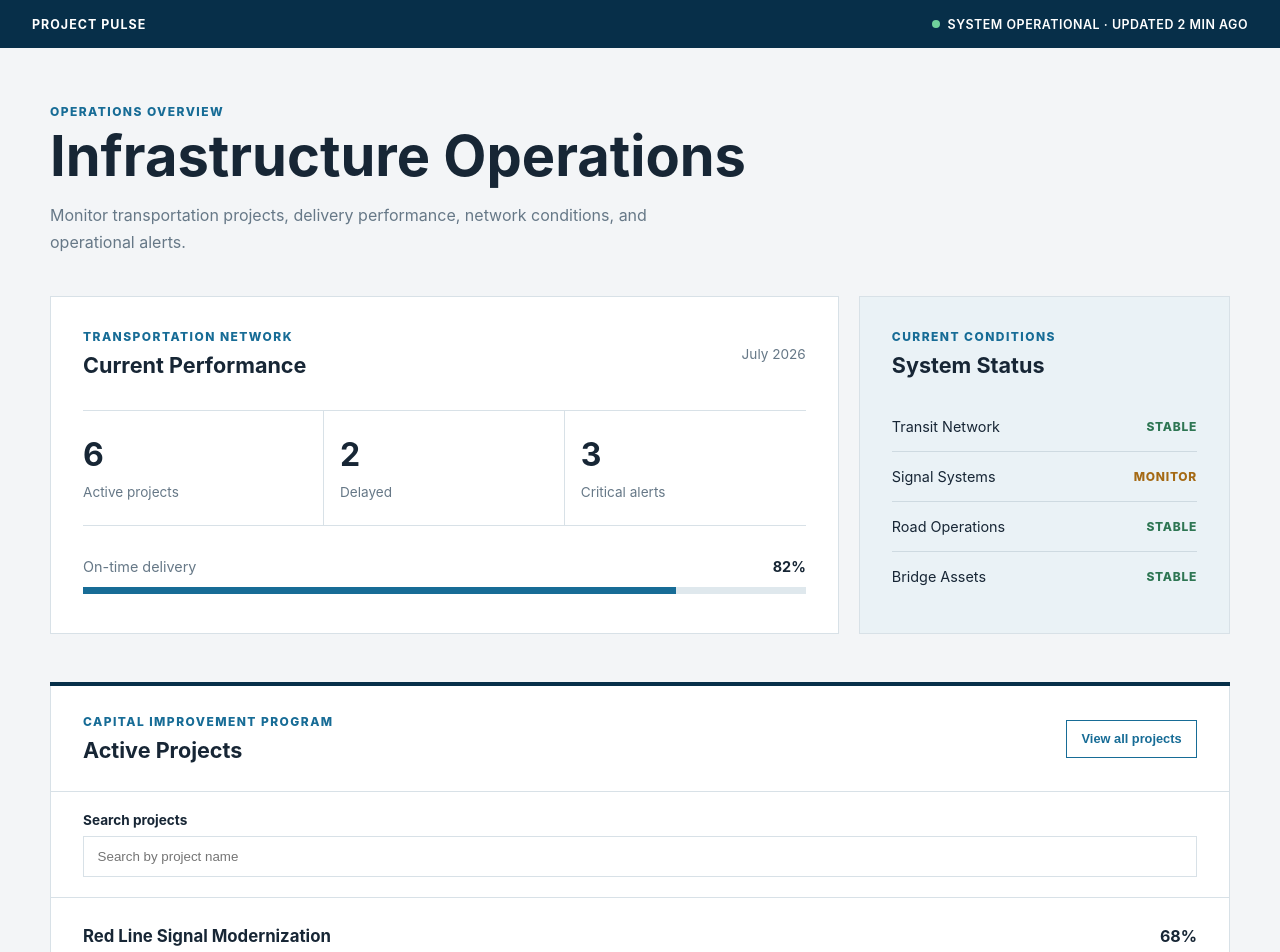
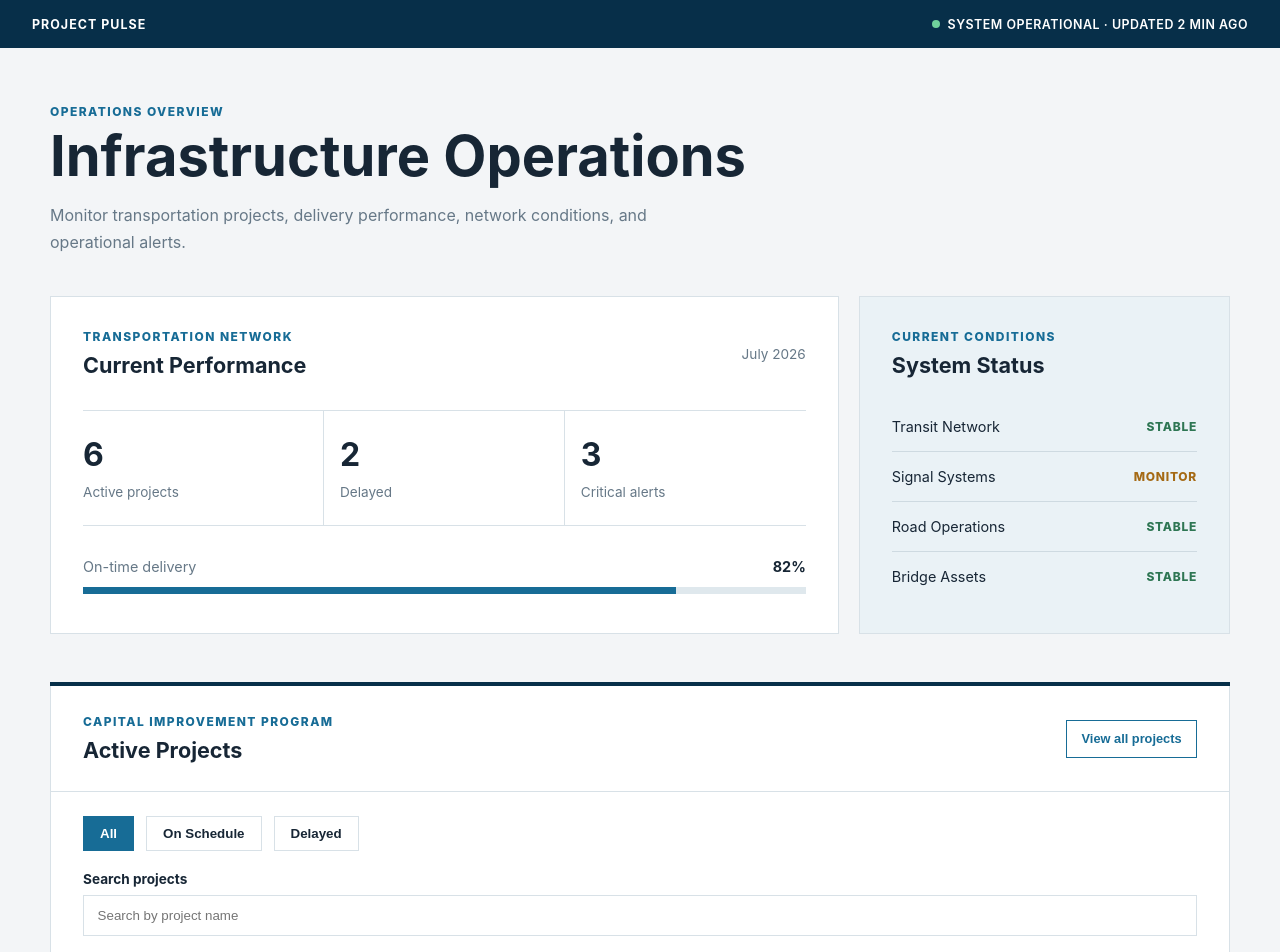
Before and after one commit to frejya-dev/project-pulse, a React (Vite) app: page / in a window 1280 px wide. Shown: the top 952 px of the page. Built offline with nearby package versions, Linux system fonts and the light colour scheme.

Commit message:
Add project status filter

```diff
--- a/src/App.css
+++ b/src/App.css
@@ -368,4 +368,37 @@
   .project-search {
     padding: 1.4rem;
   }
+}.filter-buttons {
+  display: flex;
+  flex-wrap: wrap;
+  gap: 0.75rem;
+  padding: 1.5rem 2rem 0;
+  background: var(--surface);
+  border-right: 1px solid var(--border);
+  border-left: 1px solid var(--border);
 }
+
+.filter-buttons button {
+  padding: 0.55rem 1rem;
+  color: var(--text);
+  background: #ffffff;
+  border: 1px solid var(--border);
+  cursor: pointer;
+  font-weight: 600;
+}
+
+.filter-buttons button:hover {
+  border-color: var(--blue);
+}
+
+.filter-buttons button.active {
+  color: #ffffff;
+  background: var(--blue);
+  border-color: var(--blue);
+}
+
+@media (max-width: 560px) {
+  .filter-buttons {
+    padding: 1.4rem 1.4rem 0;
+  }
+}
--- a/src/App.jsx
+++ b/src/App.jsx
@@ -6,10 +6,18 @@ import ProjectRow from "./components/ProjectRow";
 
 function App() {
   const [searchTerm, setSearchTerm] = useState("");
+  const [statusFilter, setStatusFilter] = useState("All");
 
-  const filteredProjects = projects.filter((project) =>
-    project.name.toLowerCase().includes(searchTerm.toLowerCase())
-  );
+  const filteredProjects = projects.filter((project) => {
+    const matchesSearch = project.name
+      .toLowerCase()
+      .includes(searchTerm.toLowerCase());
+
+    const matchesStatus =
+      statusFilter === "All" || project.status === statusFilter;
+
+    return matchesSearch && matchesStatus;
+  });
 
   return (
     <div className="app">
@@ -109,6 +117,32 @@ function App() {
             <button type="button">View all projects</button>
           </div>
 
+          <div className="filter-buttons" aria-label="Filter projects by status">
+            <button
+              type="button"
+              className={statusFilter === "All" ? "active" : ""}
+              onClick={() => setStatusFilter("All")}
+            >
+              All
+            </button>
+
+            <button
+              type="button"
+              className={statusFilter === "On Schedule" ? "active" : ""}
+              onClick={() => setStatusFilter("On Schedule")}
+            >
+              On Schedule
+            </button>
+
+            <button
+              type="button"
+              className={statusFilter === "Delayed" ? "active" : ""}
+              onClick={() => setStatusFilter("Delayed")}
+            >
+              Delayed
+            </button>
+          </div>
+
           <div className="project-search">
             <label htmlFor="project-search">Search projects</label>
 
```
